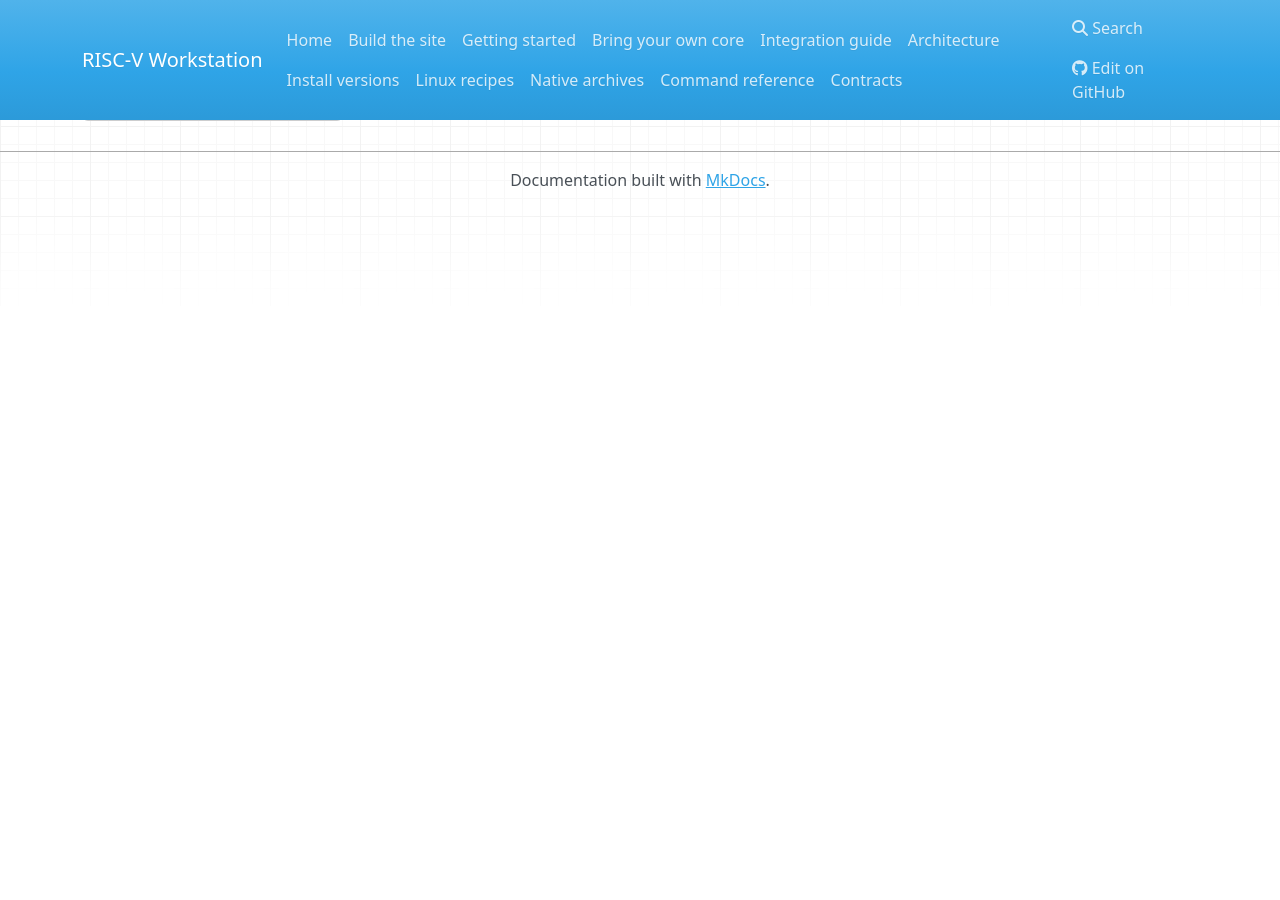
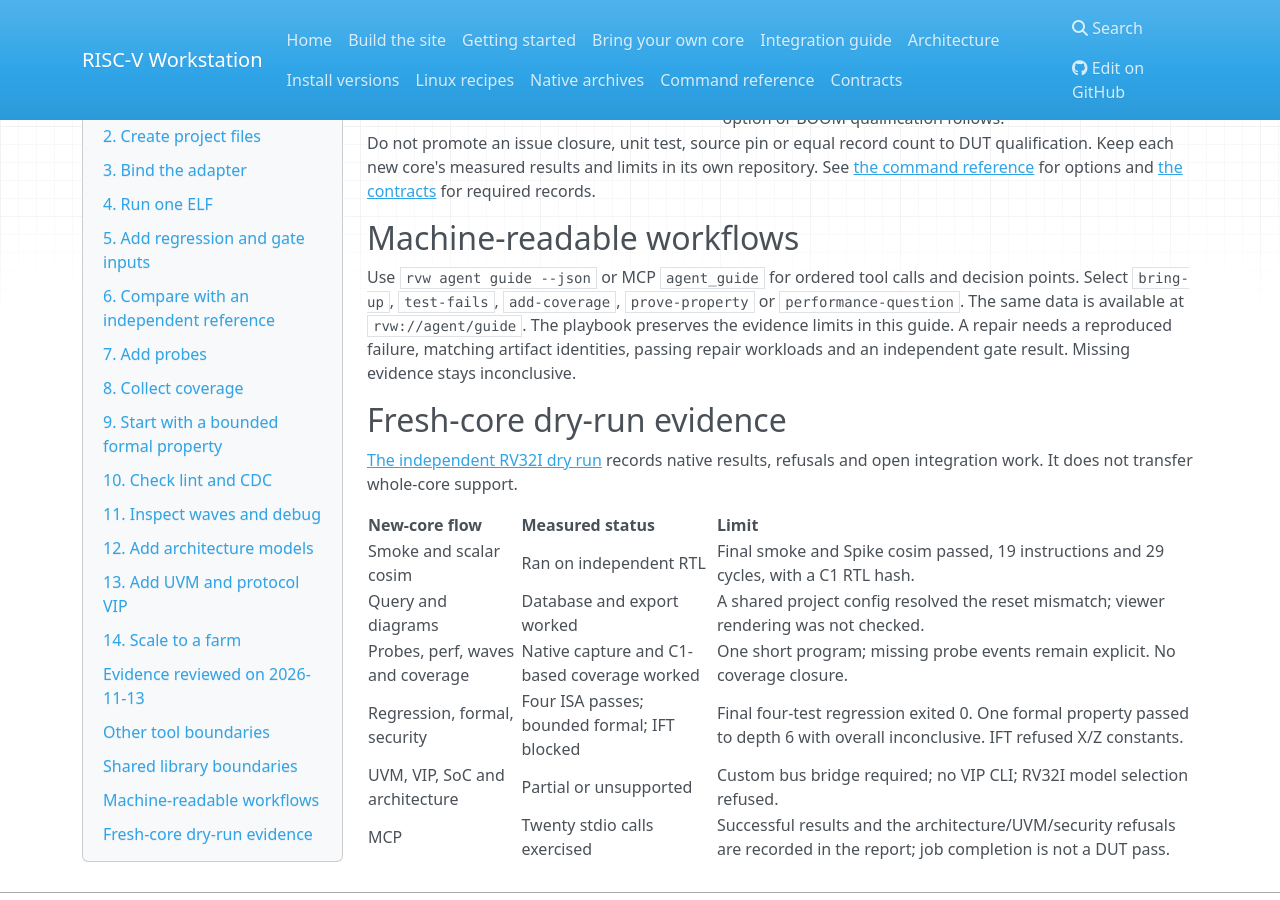
Before and after one commit to riscPrint/risc-v-workstation, an MkDocs documentation site: the page built from docs/INTEGRATION_GUIDE.md, in a window 1280 px wide and 900 px high, scrolled down 7254 px. Built offline with MkDocs 1.6.1, drawn with Linux system fonts in a browser that asks for light colours; nearby versions of some CDN libraries; before the commit the page ends 7462 px from its top, so only the background shows below that; some of the changed text lies outside the part shown.

Commit message:
docs(integration): record the independent core dry run
Refs: #34

````diff
--- a/docs/INTEGRATION_GUIDE.md
+++ b/docs/INTEGRATION_GUIDE.md
@@ -59,6 +59,9 @@ inconclusive. The tool does not infer a safe harness from the HDL.
 Implement `rvw/run.sh` and `rvw/src/main/scala/rvwcore/CoreAdapter.scala`.
 For non-Spinal cores, implement the generated `rvw/sim/harness.cpp` instead.
 Map clock, reset, memory transactions, completion and committed RVFI fields.
+For RiscvSim, implement both `elaborate` and `generatedVerilog(model)`. The
+latter must return the RTL files used by the compiled model. Omitting it leaves
+C1 without the hash required to match the adapter identity.
 Declare the real ISA, memory map, configs, test suites and identity inputs in
 `rvw.toml`. Keep probes optional. Follow [C1](contracts/c1-run.md),
 [C2](contracts/c2-rvfi-trace.md) and [project selection](contracts/project.md).
@@ -87,6 +90,14 @@ complete. Check the ELF hash, config and ISA. A timeout or an empty trace is not
 a pass. Doctor checks one config and ELF. It does not qualify all options.
 
 ## 5. Add regression and gate inputs
+
+The initial `input_complete = false` also prevents `regress run` from starting
+simulations. Use the adapter's direct `run` command while developing the
+integration. Audit its sources, build products, scripts, tools and environment.
+Declare `cache_paths`, `input_env`, `input_tools` and the required command/toolchain
+inputs before setting `input_complete = true`. Do not set the flag only to bypass
+the refusal. See [input declarations](BRING_YOUR_OWN_CORE.md#declare-enough-inputs-for-a-gate).
+Gate acceptance also needs clean committed revisions and complete identities.
 
 ```sh
 rvw regress run --tier quick
@@ -161,7 +172,10 @@ CBMC and language front ends have separate inventory entries. Read
 ## 10. Check lint and CDC
 
 Install `--with-lint` and the required query front end. Build a design database
-with the project's extraction command. Write project-owned lint settings.
+with the project's extraction command. Write project-owned lint settings. Use the same clock/reset configuration for
+database extraction and simulation. A no-argument top class passed to
+`spinaldb.Main` uses the default SpinalConfig. If the adapter changes that
+configuration, supply a project-owned extraction entry with the same settings.
 
 ```sh
 rvw query build --config default
@@ -223,6 +237,8 @@ evidence. Full imported VIP, native debug and HDL DPI/VPI backdoor support
 remain unqualified. DRAM, PCIe and Ethernet optional model contracts have mock
 callback tests; projects still supply their native models and bridges.
 See [UVM](../Uvm/README.md) and [VIP](../rvw/src/rvw/vip/README.md).
+There is no standalone `rvw vip` command. VIP agents are library APIs and
+SV/cocotb assets. Bind a supported protocol before using them on a custom bus.
 
 ## 14. Scale to a farm
 
@@ -325,3 +341,17 @@ decision points. Select `bring-up`, `test-fails`, `add-coverage`,
 A repair needs a reproduced failure, matching artifact identities, passing
 repair workloads and an independent gate result. Missing evidence stays
 inconclusive.
+
+## Fresh-core dry-run evidence
+
+[The independent RV32I dry run](DRY_RUN_2026-11-13.md) records native results,
+refusals and open integration work. It does not transfer whole-core support.
+
+| New-core flow | Measured status | Limit |
+|---|---|---|
+| Smoke and scalar cosim | Ran on independent RTL | Final smoke and Spike cosim passed, 19 instructions and 29 cycles, with a C1 RTL hash. |
+| Query and diagrams | Database and export worked | A shared project config resolved the reset mismatch; viewer rendering was not checked. |
+| Probes, perf, waves and coverage | Native capture and C1-based coverage worked | One short program; missing probe events remain explicit. No coverage closure. |
+| Regression, formal, security | Four ISA passes; bounded formal; IFT blocked | Final four-test regression exited 0. One formal property passed to depth 6 with overall inconclusive. IFT refused X/Z constants. |
+| UVM, VIP, SoC and architecture | Partial or unsupported | Custom bus bridge required; no VIP CLI; RV32I model selection refused. |
+| MCP | Twenty stdio calls exercised | Successful results and the architecture/UVM/security refusals are recorded in the report; job completion is not a DUT pass. |
````
Also changed, not shown: docs/DRY_RUN_2026-11-13.md (added, +139 -0 lines).
